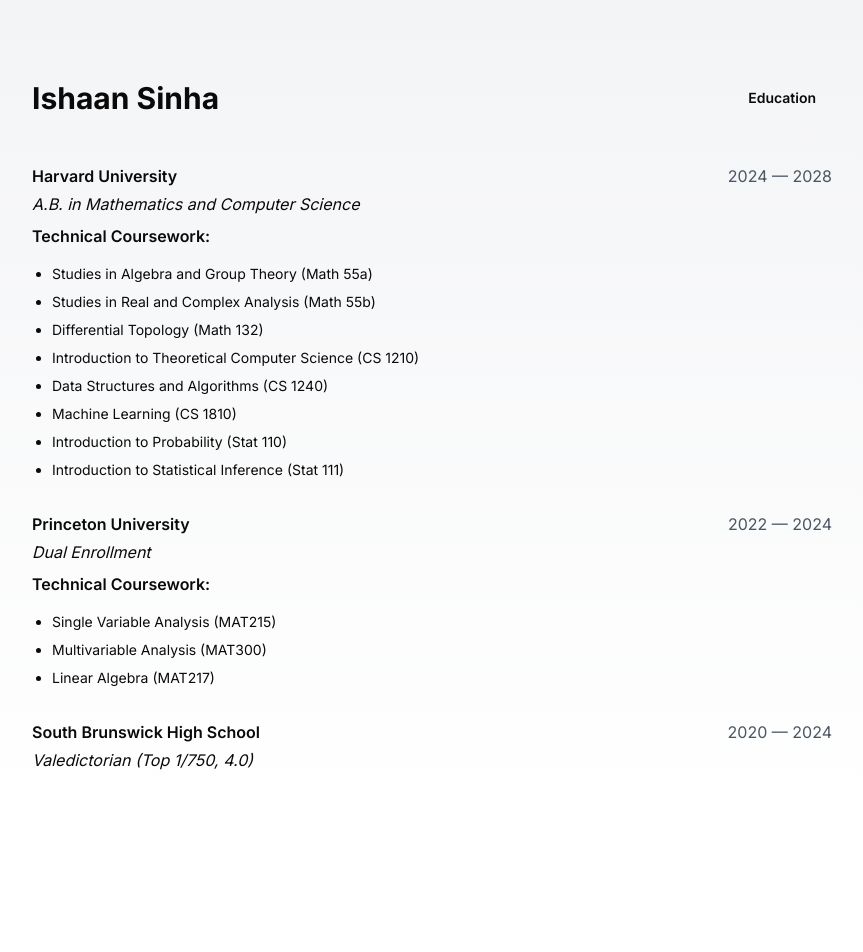
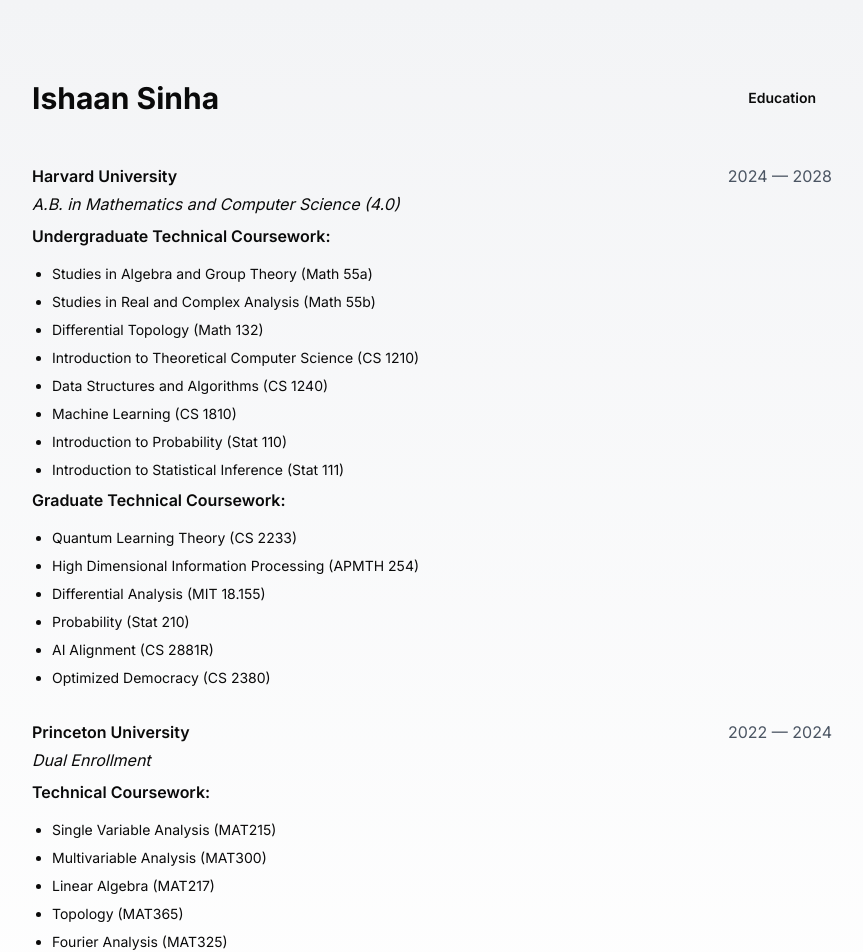
Before and after one commit to imsinha0/imsinha0.github.io, a Next.js app: page /education in a window 1280 px wide. Shown: the top 952 px of the page, without its empty margins (208-1071 px from the left). Before the commit the page ends 820 px from the top, so only its background shows below. Built offline with nearby package versions, Linux system fonts and the light colour scheme.

Commit message:
add courses/amazon

```diff
--- a/package.json
+++ b/package.json
@@ -1,5 +1,5 @@
 {
-  "name": "personalsite",
+  "name": "imsinha0.github.io",
   "version": "0.1.0",
   "private": true,
   "homepage": "https://imsinha0.github.io",
--- a/src/app/books/page.tsx
+++ b/src/app/books/page.tsx
@@ -17,6 +17,12 @@
             year: 2024,
             thoughts: "Humorously recounts Feynman's life and experiences, opens eyes to other side of Feynman's personality."
         },
+        {
+            title: "Ender's Game",
+            author: "Orson Scott Card",
+            year: 2023,
+            thoughts: "Dystopian society showing the value of perception over truth."
+        }
         // Add more books as needed
     ];
 
--- a/src/app/education/page.tsx
+++ b/src/app/education/page.tsx
@@ -21,10 +21,10 @@
           <h3 className="text-l font-semibold">Harvard University</h3>
           <span className="text-gray-600">2024 — 2028</span>
         </div>
-        <p className="italic text-m">A.B. in Mathematics and Computer Science</p>
+        <p className="italic text-m">A.B. in Mathematics and Computer Science (4.0)</p>
 
         <div>
-        <h3 className="text-m font-semibold mb-2 pt-2">Technical Coursework:</h3>
+        <h3 className="text-m font-semibold mb-2 pt-2">Undergraduate Technical Coursework:</h3>
         <ul className="list-disc pl-5 pt-2 space-y-2 text-sm">
           <li>Studies in Algebra and Group Theory (Math 55a)</li>
           <li> Studies in Real and Complex Analysis (Math 55b)</li>
@@ -35,6 +35,15 @@
           <li> Introduction to Probability (Stat 110)</li>
           <li> Introduction to Statistical Inference (Stat 111)</li>
 
+        </ul>
+        <h3 className="text-m font-semibold mb-2 pt-2">Graduate Technical Coursework:</h3>
+        <ul className="list-disc pl-5 pt-2 space-y-2 text-sm">
+        <li>Quantum Learning Theory (CS 2233)</li>
+        <li>High Dimensional Information Processing (APMTH 254)</li>
+        <li> Differential Analysis (MIT 18.155)</li>
+        <li> Probability (Stat 210)</li>
+        <li> AI Alignment (CS 2881R)</li>
+        <li>Optimized Democracy (CS 2380)</li>
         </ul>
       </div>
 
@@ -50,9 +59,9 @@
           <li>Single Variable Analysis (MAT215)</li>
           <li> Multivariable Analysis (MAT300)</li>
           <li> Linear Algebra (MAT217)</li>
-          {/* <li> Topology (MAT365)</li> */}
-          {/* <li> Fourier Analysis (MAT325)</li> */}
-          {/* <li> Measure Theory (MAT425)</li> */}
+          <li> Topology (MAT365)</li>
+          <li> Fourier Analysis (MAT325)</li>
+           <li> Measure Theory (MAT425)</li>
         </ul>
       </div>
 
--- a/src/app/page.tsx
+++ b/src/app/page.tsx
@@ -21,6 +21,9 @@
             <p className="text-black mt-4 text-sm">
               I am an undergraduate student at <Link href="https://www.harvard.edu/" rel="noopener noreferrer" target="_blank" className="text-blue-600 hover:text-blue-800">Harvard University </Link>
               studying mathematics and computer science. I&apos;m interested in the theoretical guarantees of deep learning, deep generative modeling, and biologically plausible models.
+            </p>
+            <p className="text-black mt-4 text-sm">
+              I am interning at Amazon Web Services as a Software Development Engineer during Summer 2025 in New York City.
             </p>
 
             <p className="text-black mt-4 text-sm">
```
Also changed, not shown: 1 other file (tests, documents, lock files or other folders).
